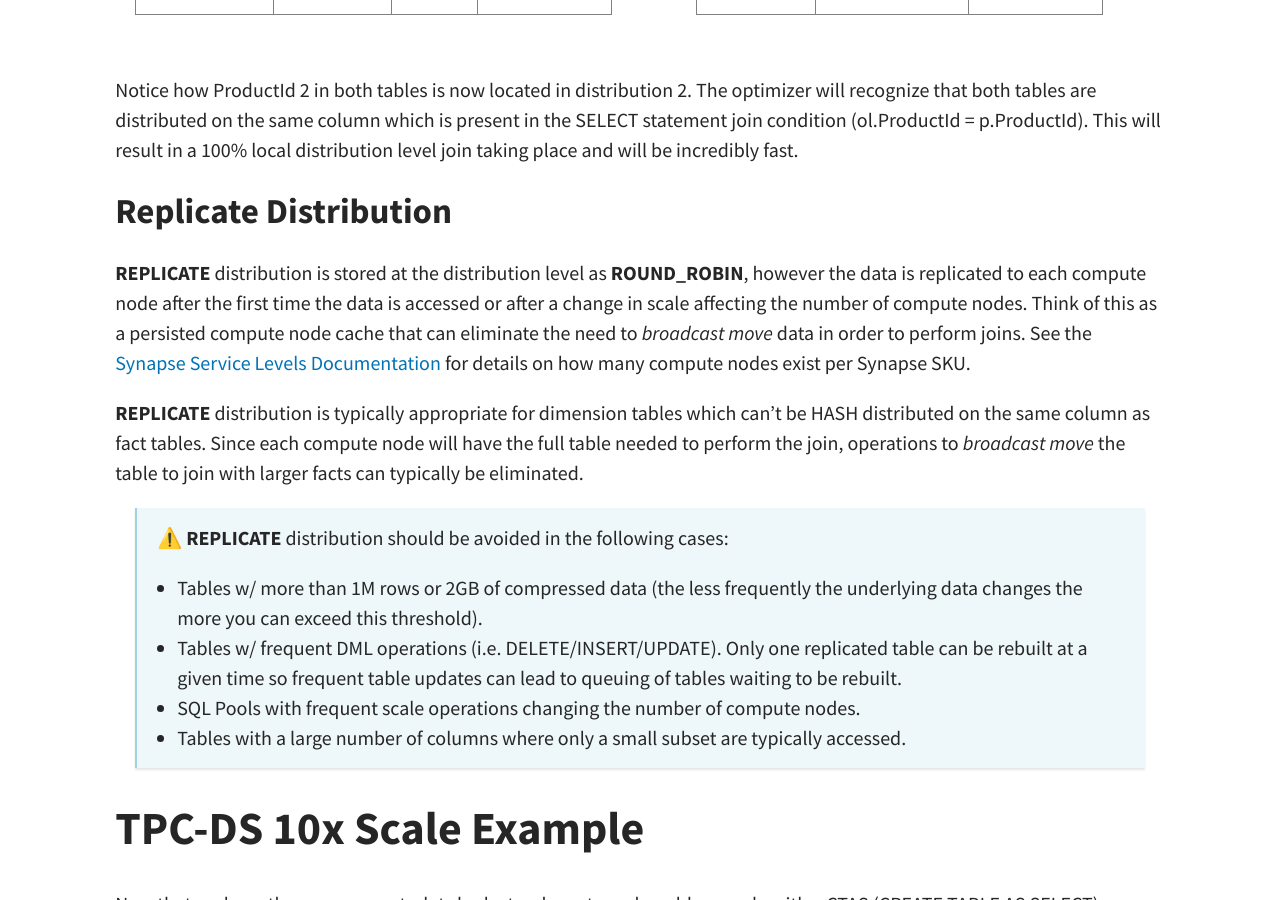
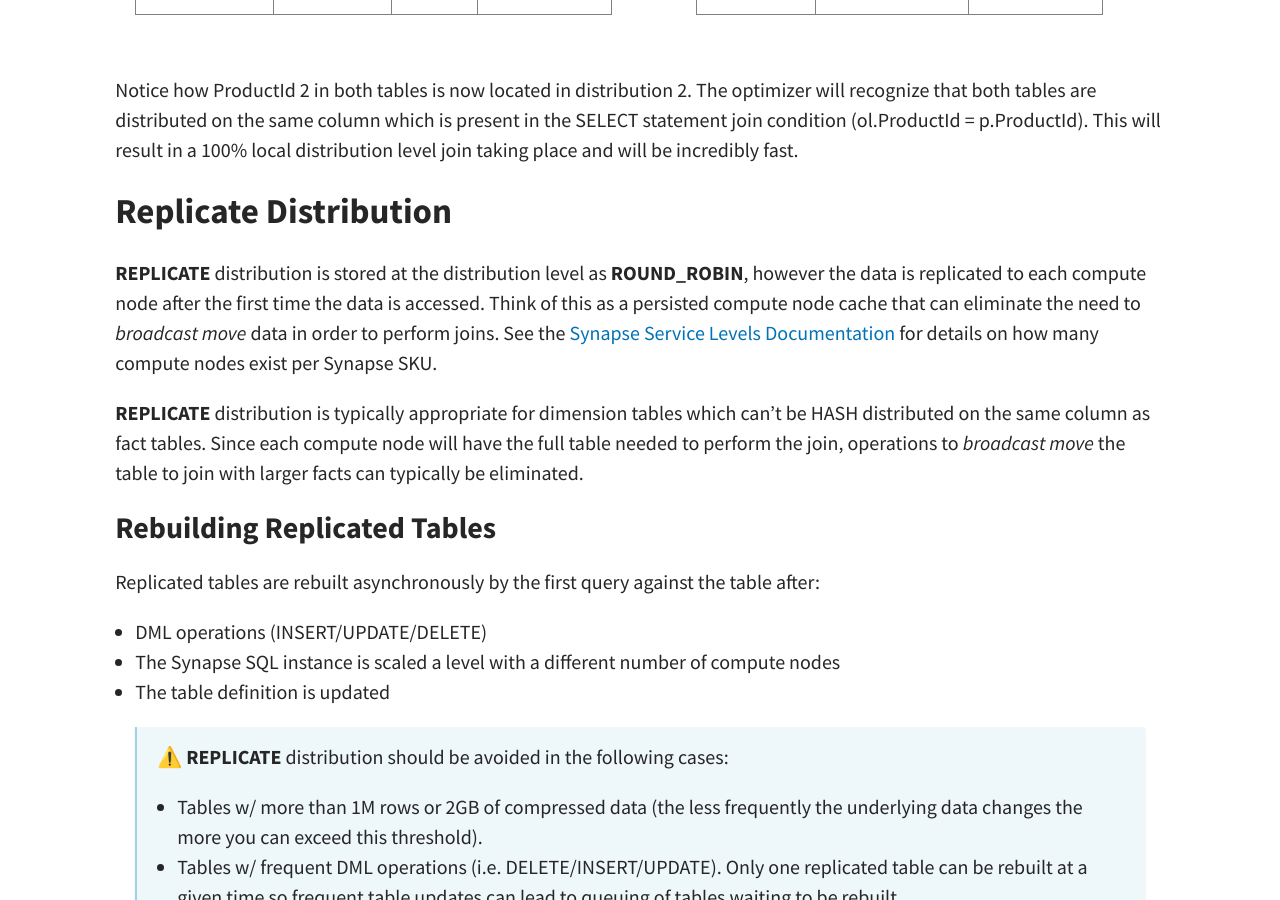
Before and after one commit to mwc360/mwc360.github.io, a Jekyll site: the page built from _posts/2022-01-19-Synapse-Optimization-Series-Table-Distributions.md, in a window 1280 px wide and 900 px high, scrolled down 3939 px. Built offline with Jekyll 4.4.1, drawn with Linux system fonts in a browser that asks for light colours; comment, search, counter and statistics services are not loaded.

Commit message:
added specifics on rebuild

```diff
--- a/_posts/2022-01-19-Synapse-Optimization-Series-Table-Distributions.md
+++ b/_posts/2022-01-19-Synapse-Optimization-Series-Table-Distributions.md
@@ -83,9 +83,15 @@ dbo.Product (DISTRIBUTION = HASH(ProductId))
 Notice how ProductId 2 in both tables is now located in distribution 2. The optimizer will recognize that both tables are distributed on the same column which is present in the SELECT statement join condition (ol.ProductId = p.ProductId). This will result in a 100% local distribution level join taking place and will be incredibly fast.
 
 ## Replicate Distribution
-**REPLICATE** distribution is stored at the distribution level as **ROUND_ROBIN**, however the data is replicated to each compute node after the first time the data is accessed or after a change in scale affecting the number of compute nodes. Think of this as a persisted compute node cache that can eliminate the need to _broadcast move_ data in order to perform joins. See the [Synapse Service Levels Documentation](https://learn.microsoft.com/en-us/azure/synapse-analytics/sql-data-warehouse/memory-concurrency-limits#service-levels) for details on how many compute nodes exist per Synapse SKU.
+**REPLICATE** distribution is stored at the distribution level as **ROUND_ROBIN**, however the data is replicated to each compute node after the first time the data is accessed. Think of this as a persisted compute node cache that can eliminate the need to _broadcast move_ data in order to perform joins. See the [Synapse Service Levels Documentation](https://learn.microsoft.com/en-us/azure/synapse-analytics/sql-data-warehouse/memory-concurrency-limits#service-levels) for details on how many compute nodes exist per Synapse SKU.
 
 **REPLICATE** distribution is typically appropriate for dimension tables which can't be HASH distributed on the same column as fact tables. Since each compute node will have the full table needed to perform the join, operations to _broadcast move_ the table to join with larger facts can typically be eliminated.
+
+### Rebuilding Replicated Tables
+Replicated tables are rebuilt asynchronously by the first query against the table after:
+- DML operations (INSERT/UPDATE/DELETE)
+- The Synapse SQL instance is scaled a level with a different number of compute nodes
+- The table definition is updated
 
 > ⚠️ **REPLICATE** distribution should be avoided in the following cases:
 > - Tables w/ more than 1M rows or 2GB of compressed data (the less frequently the underlying data changes the more you can exceed this threshold).
```
